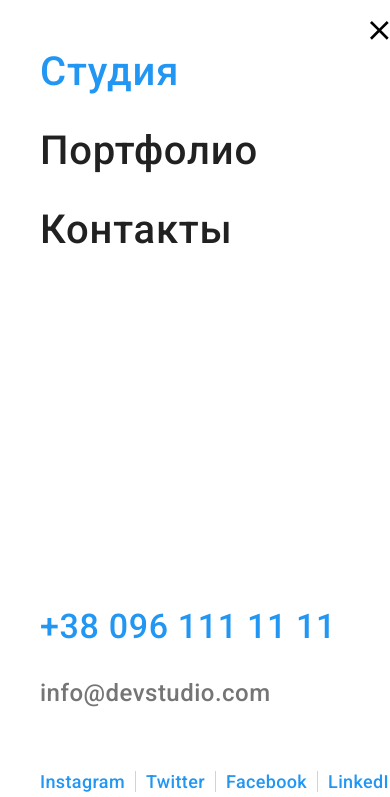
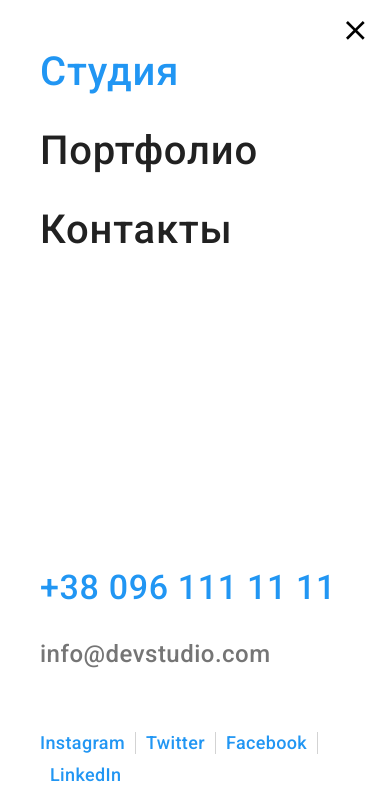
Before and after one commit to medvol/goit-markup-hw-08, a plain HTML site: page index.html in a window 390 px wide. Shown: the top 797 px of the page. Drawn offline with nearby package versions, Linux system fonts and the light colour scheme.

Commit message:
fixed mobile-menu

```diff
--- a/sass/components/_mobile-menu.scss
+++ b/sass/components/_mobile-menu.scss
@@ -3,7 +3,7 @@
     .mobile-menu {
         display: flex;
 
-        position: absolute;
+        position: fixed;
         top: 0;
         left: 0;
         width: 100%;
@@ -35,6 +35,7 @@
 
     .mobile-menu__container {
         display: flex;
+
         flex-direction: column;
         position: relative;
 
@@ -94,6 +95,7 @@
 
     .mobile-menu-social__list {
         display: flex;
+        flex-wrap: wrap;
         align-items: center;
     }
 
@@ -112,6 +114,8 @@
     }
 
     .mobile-menu-social__link {
+        display: block;
+        margin-bottom: 10px;
         padding-left: 10px;
         padding-right: 10px;
         border-right: 1px solid rgba(33, 33, 33, 0.2);
```
Also changed, not shown: css/main.css, css/main.min.css, 2 other files.
